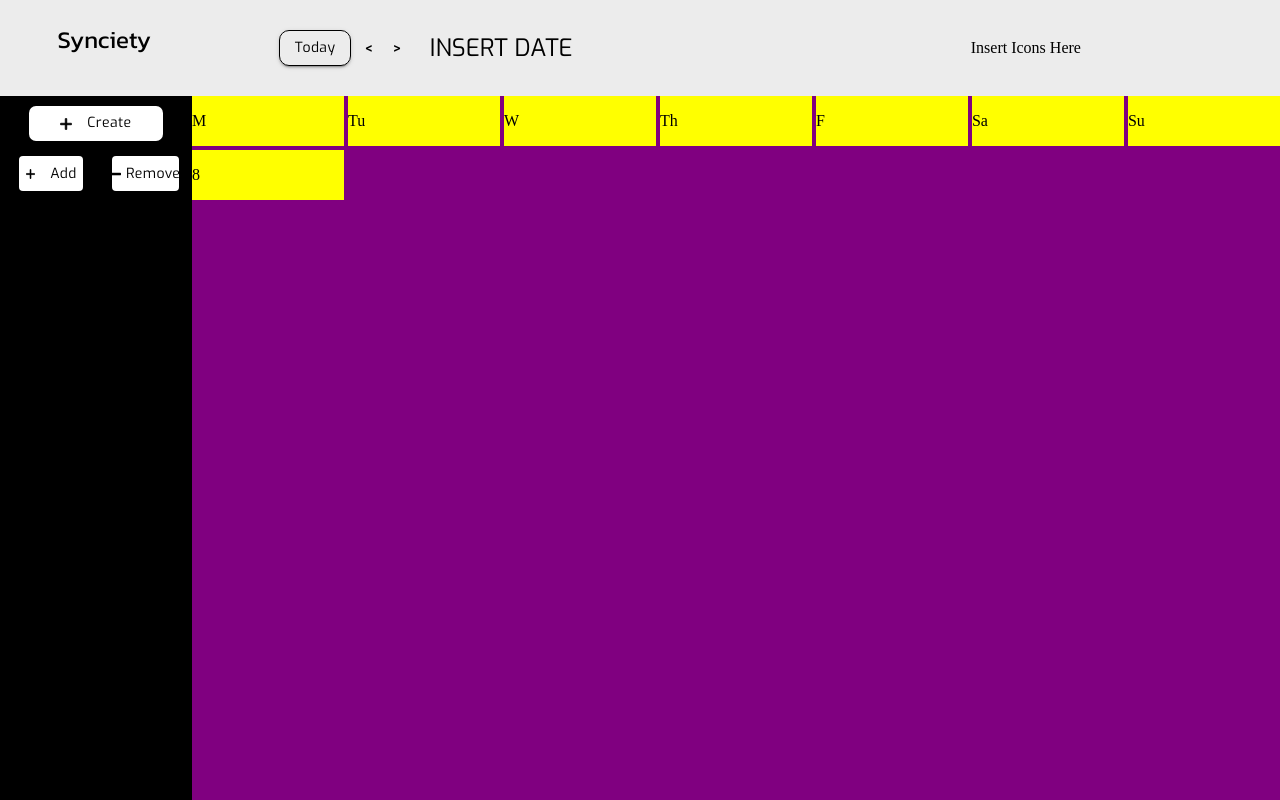
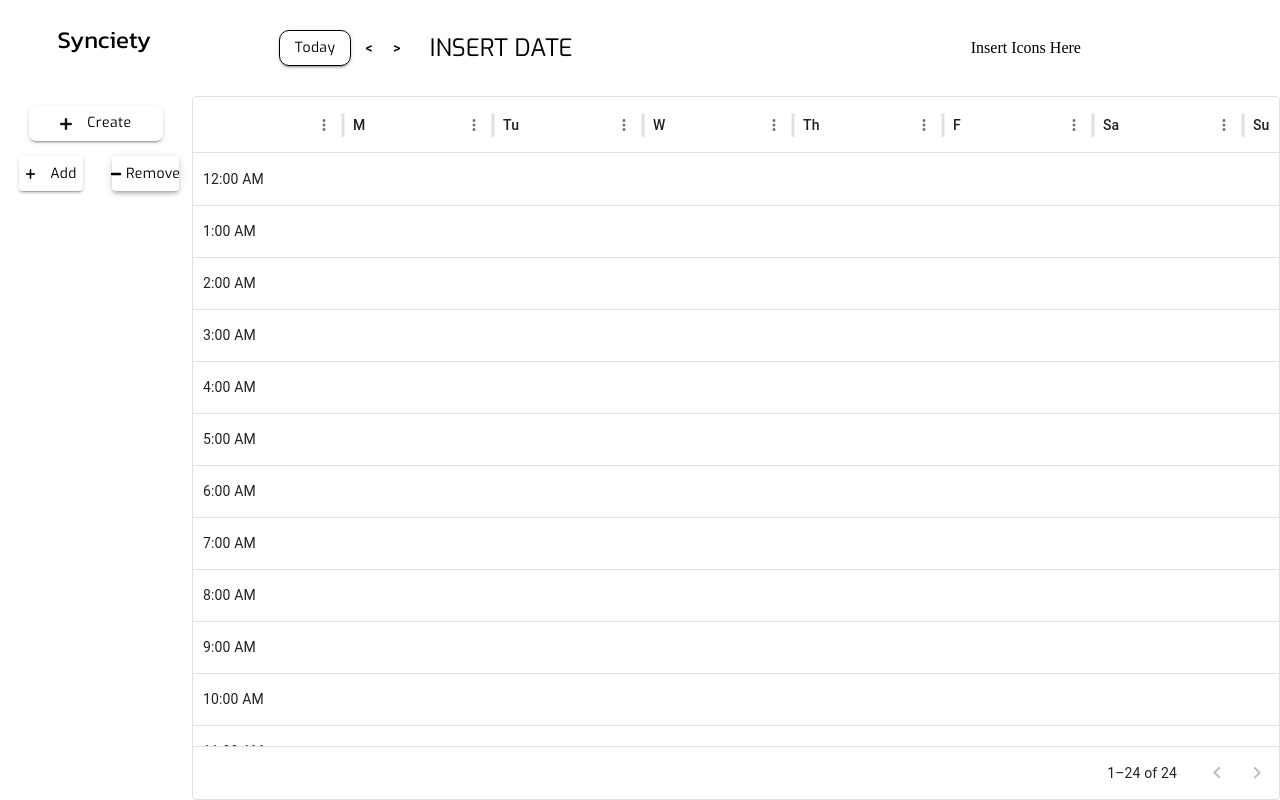
Before and after one commit to devsoc-unsw/trainee-emperor-24t3, a React (Vite) app in the folder frontend/Emperor/: page /Calendar in a window 1280 px wide. Built offline with nearby package versions, Linux system fonts and the light colour scheme.

Commit message:
Added calendar data grid

```diff
--- /dev/null
+++ b/frontend/Emperor/src/components/CalendarGrid.tsx
@@ -0,0 +1,55 @@
+import { DataGrid } from "@mui/x-data-grid";
+import '../App.css';
+
+function CalendarGrid() {
+  const columns = [
+    { field: "Time", headerName: "", width: 150 },
+    { field: "Monday", headerName: "M", width: 150 },
+    { field: "Tuesday", headerName: "Tu", width: 150 },
+    { field: "Wednesday", headerName: "W", width: 150 },
+    { field: "Thursday", headerName: "Th", width: 150 },
+    { field: "Friday", headerName: "F", width: 150 },
+    { field: "Saturday", headerName: "Sa", width: 150 },
+    { field: "Sunday", headerName: "Su", width: 150 },
+  ];
+
+  const rows = [
+    { id: 1, Time: "12:00 AM", Monday: "", Tuesday: "", Wednesday: "", Thursday: "", Friday: "", Saturday: "", Sunday: "" },
+    { id: 2, Time: "1:00 AM", Monday: "", Tuesday: "", Wednesday: "", Thursday: "", Friday: "", Saturday: "", Sunday: "" },
+    { id: 3, Time: "2:00 AM", Monday: "", Tuesday: "", Wednesday: "", Thursday: "", Friday: "", Saturday: "", Sunday: "" },
+    { id: 4, Time: "3:00 AM", Monday: "", Tuesday: "", Wednesday: "", Thursday: "", Friday: "", Saturday: "", Sunday: "" },
+    { id: 5, Time: "4:00 AM", Monday: "", Tuesday: "", Wednesday: "", Thursday: "", Friday: "", Saturday: "", Sunday: "" },
+    { id: 6, Time: "5:00 AM", Monday: "", Tuesday: "", Wednesday: "", Thursday: "", Friday: "", Saturday: "", Sunday: "" },
+    { id: 7, Time: "6:00 AM", Monday: "", Tuesday: "", Wednesday: "", Thursday: "", Friday: "", Saturday: "", Sunday: "" },
+    { id: 8, Time: "7:00 AM", Monday: "", Tuesday: "", Wednesday: "", Thursday: "", Friday: "", Saturday: "", Sunday: "" },
+    { id: 9, Time: "8:00 AM", Monday: "", Tuesday: "", Wednesday: "", Thursday: "", Friday: "", Saturday: "", Sunday: "" },
+    { id: 10, Time: "9:00 AM", Monday: "", Tuesday: "", Wednesday: "", Thursday: "", Friday: "", Saturday: "", Sunday: "" },
+    { id: 11, Time: "10:00 AM", Monday: "", Tuesday: "", Wednesday: "", Thursday: "", Friday: "", Saturday: "", Sunday: "" },
+    { id: 12, Time: "11:00 AM", Monday: "", Tuesday: "", Wednesday: "", Thursday: "", Friday: "", Saturday: "", Sunday: "" },
+    { id: 13, Time: "12:00 PM", Monday: "", Tuesday: "", Wednesday: "", Thursday: "", Friday: "", Saturday: "", Sunday: "" },
+    { id: 14, Time: "1:00 PM", Monday: "", Tuesday: "", Wednesday: "", Thursday: "", Friday: "", Saturday: "", Sunday: "" },
+    { id: 15, Time: "2:00 PM", Monday: "", Tuesday: "", Wednesday: "", Thursday: "", Friday: "", Saturday: "", Sunday: "" },
+    { id: 16, Time: "3:00 PM", Monday: "", Tuesday: "", Wednesday: "", Thursday: "", Friday: "", Saturday: "", Sunday: "" },
+    { id: 17, Time: "4:00 PM", Monday: "", Tuesday: "", Wednesday: "", Thursday: "", Friday: "", Saturday: "", Sunday: "" },
+    { id: 18, Time: "5:00 PM", Monday: "", Tuesday: "", Wednesday: "", Thursday: "", Friday: "", Saturday: "", Sunday: "" },
+    { id: 19, Time: "6:00 PM", Monday: "", Tuesday: "", Wednesday: "", Thursday: "", Friday: "", Saturday: "", Sunday: "" },
+    { id: 20, Time: "7:00 PM", Monday: "", Tuesday: "", Wednesday: "", Thursday: "", Friday: "", Saturday: "", Sunday: "" },
+    { id: 21, Time: "8:00 PM", Monday: "", Tuesday: "", Wednesday: "", Thursday: "", Friday: "", Saturday: "", Sunday: "" },
+    { id: 22, Time: "9:00 PM", Monday: "", Tuesday: "", Wednesday: "", Thursday: "", Friday: "", Saturday: "", Sunday: "" },
+    { id: 23, Time: "10:00 PM", Monday: "", Tuesday: "", Wednesday: "", Thursday: "", Friday: "", Saturday: "", Sunday: "" },
+    { id: 24, Time: "11:00 PM", Monday: "", Tuesday: "", Wednesday: "", Thursday: "", Friday: "", Saturday: "", Sunday: "" },
+  ];
+
+  return (
+    <div style={{ height: '100%', width: '100%' }}>
+      <DataGrid
+      pagination
+        rows={rows}
+        columns={columns}
+        pageSizeOptions={[24]}
+      />
+    </div>
+  );
+}
+
+export default CalendarGrid;
--- a/frontend/Emperor/src/pages/Calendar.tsx
+++ b/frontend/Emperor/src/pages/Calendar.tsx
@@ -1,7 +1,7 @@
 import { Box, Typography, Button } from "@mui/material"
 import '../App.css'
-import '../pages/CalendarGrid'
-import { CalendarGrid } from "../pages/CalendarGrid"
+import '../components/CalendarGrid'
+import CalendarGrid from "../components/CalendarGrid"
 
 export const Calendar = () => {
     return (
@@ -14,7 +14,7 @@ export const Calendar = () => {
                     display: 'flex',
                     margin: '0',
                     padding: '0',
-
+                    backgroundColor: 'white'
                 }}>
 
                     <Box>
@@ -97,7 +97,7 @@ export const Calendar = () => {
                     height: '88vh',
                     width: '15vw',
                     position: 'absolute',
-                    backgroundColor: 'black',
+                    backgroundColor: 'white',
                 }}>
                     <Box sx = {{
                         width: '15vw',
@@ -167,11 +167,11 @@ export const Calendar = () => {
                     height: '88vh',
                     width: '85vw',
                     position: 'absolute',
-                    backgroundColor: 'purple',
+                    backgroundColor: 'white',
                     display: 'inline',
                     marginLeft: '15vw',
                 }}>
-                    <CalendarGrid></CalendarGrid>
+                    <CalendarGrid />
                 </Box>
             </Box>
         </>
--- a/frontend/Emperor/src/pages/CalendarGrid.tsx
+++ /dev/null
@@ -1,33 +0,0 @@
-import { Grid2 } from "@mui/material"
-import '../App.css'
-
-export const CalendarGrid = () => {
-    return (
-        <Grid2 container spacing={0.5} columns={7}>
-            <Grid2 size = {1} sx = {{backgroundColor: 'yellow'}}>
-                <p>M</p>
-            </Grid2>
-            <Grid2 size = {1} sx = {{backgroundColor: 'yellow'}}>
-                <p>Tu</p>
-            </Grid2>
-            <Grid2 size = {1} sx = {{backgroundColor: 'yellow'}}>
-                <p>W</p>
-            </Grid2>
-            <Grid2 size = {1} sx = {{backgroundColor: 'yellow'}}>
-                <p>Th</p>
-            </Grid2>
-            <Grid2 size = {1} sx = {{backgroundColor: 'yellow'}}>
-                <p>F</p>
-            </Grid2>
-            <Grid2 size = {1} sx = {{backgroundColor: 'yellow'}}>
-                <p>Sa</p>
-            </Grid2>
-            <Grid2 size = {1} sx = {{backgroundColor: 'yellow'}}>
-                <p>Su</p>
-            </Grid2>
-            <Grid2 size = {1} sx = {{backgroundColor: 'yellow'}}>
-                <p>8</p>
-            </Grid2>
-        </Grid2>
-    );
-}
```
Also changed, not shown: frontend/Emperor/package.json (+5 -4 lines), 1 other file (tests, documents, lock files or other folders).
